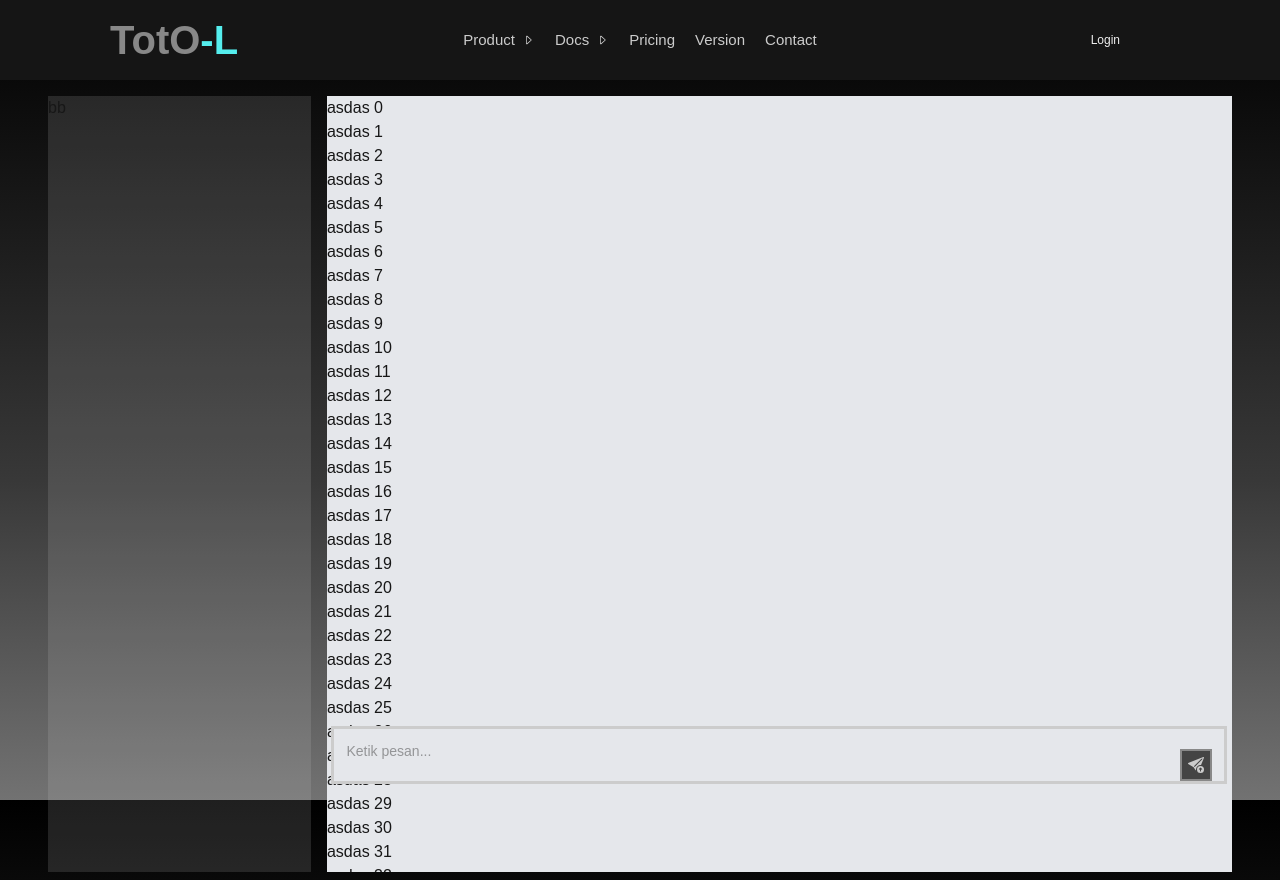
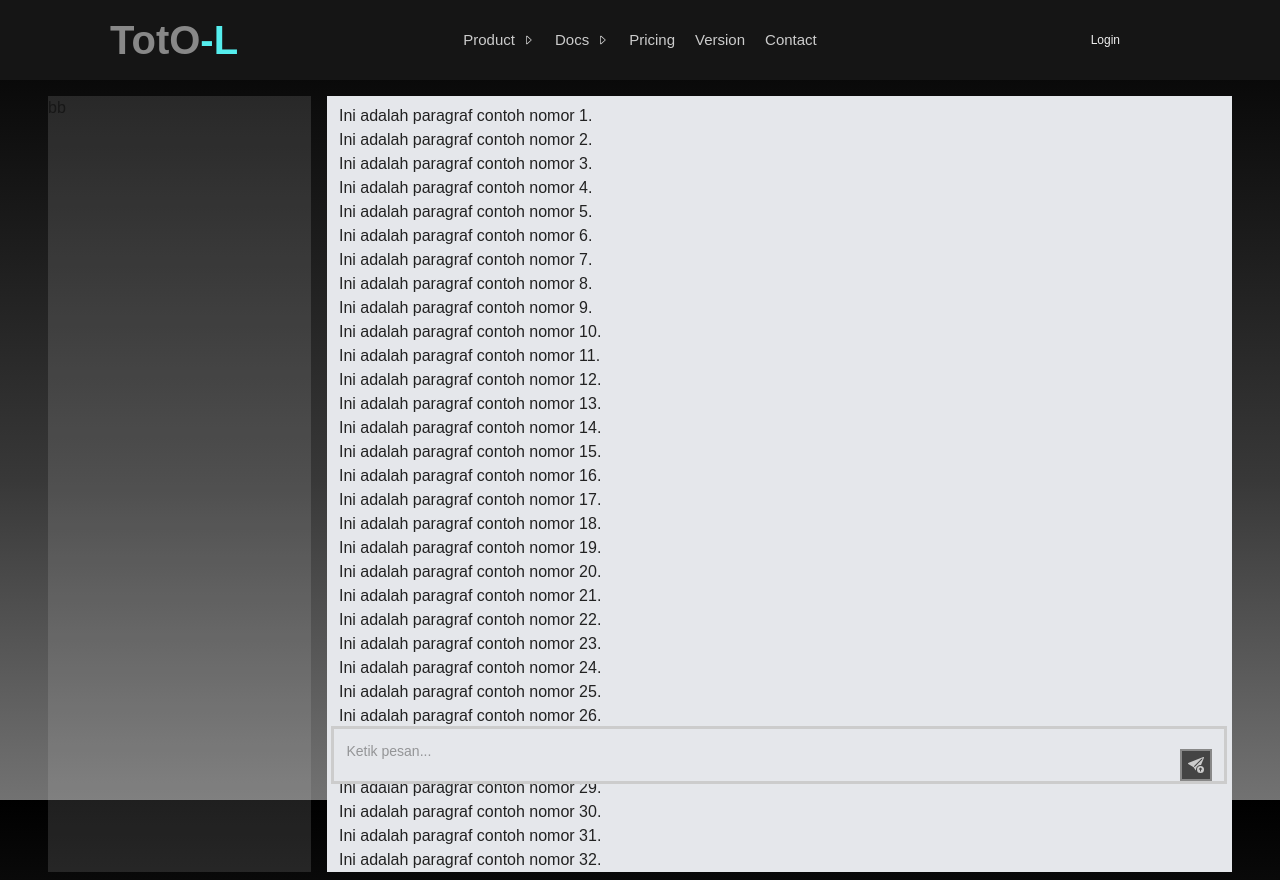
Before and after one commit to lowhanfish/TotO-web, a Next.js app: page /demo in a window 1280 px wide. Built offline with nearby package versions, Linux system fonts and the light colour scheme; a web font is replaced by a local one.

Commit message:
Modidy Overflow for text body

```diff
--- a/app/components/Demo/DemoContent.tsx
+++ b/app/components/Demo/DemoContent.tsx
@@ -21,13 +21,13 @@ const DemoContent = () => {
     return (
         <div className='w-full  p-2 flex flex-col gap-5 overflow-hidden'>
             <div className='bg-gray-200 rounded-[5] w-full h-full'>
-                <div className='overflow-scroll h-full'>
+                <div className='overflow-scroll h-full text-lfirst-1 px-3 pt-2 pb-20'>
                     {
-                        [...Array(90)].map((_, index) => (
-                            <p key={index}>asdas {index}</p>
+                        [...Array(50)].map((_, index) => (
+                            <p key={index}>Ini adalah paragraf contoh nomor {index + 1}.</p>
                         ))
                     }
-
+                    DISINI TEMPAT TEXT
                 </div>
                 {/* SUB-BODY2 */}
                 <div className=' w-full h-full flex flex-col gap-5 justify-center items-center'>
```
